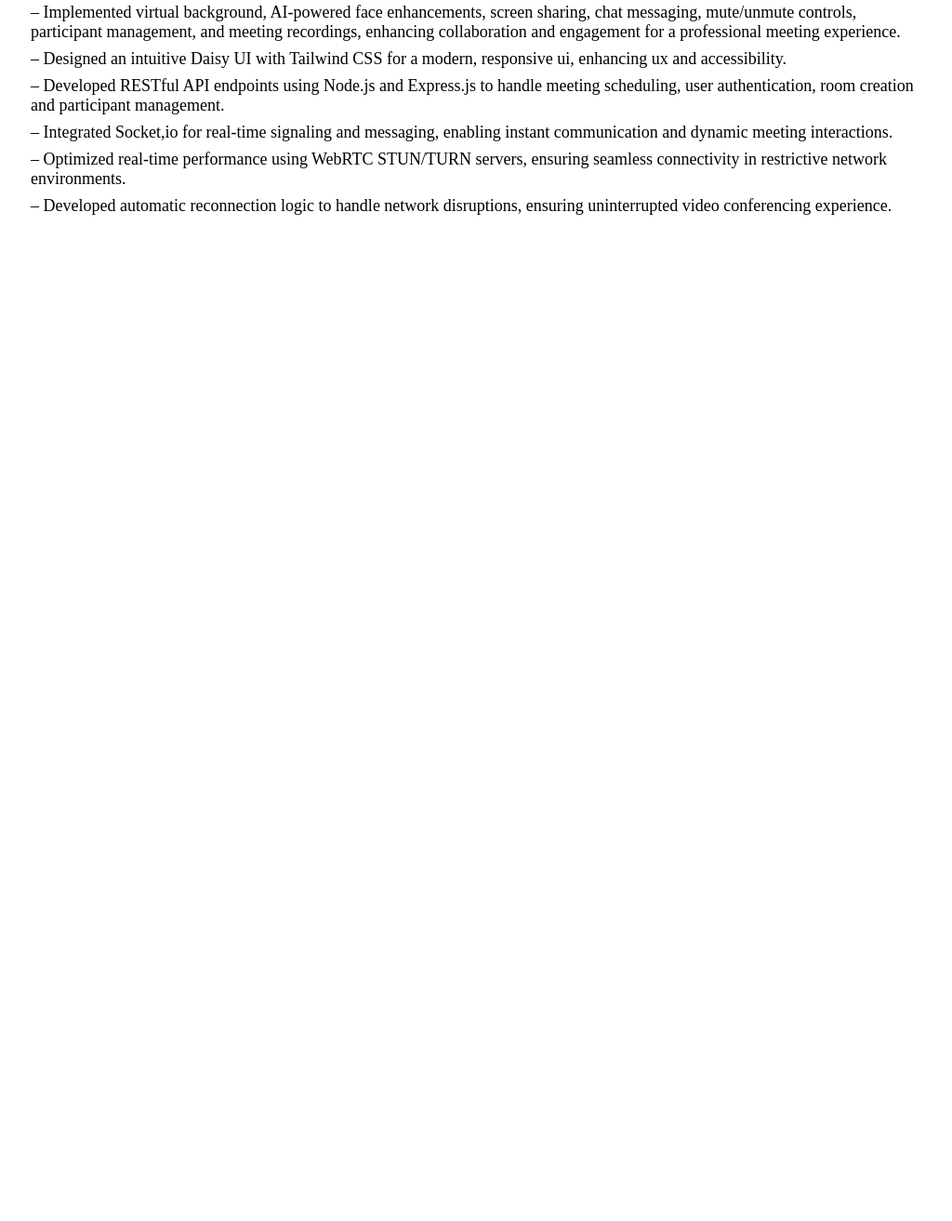
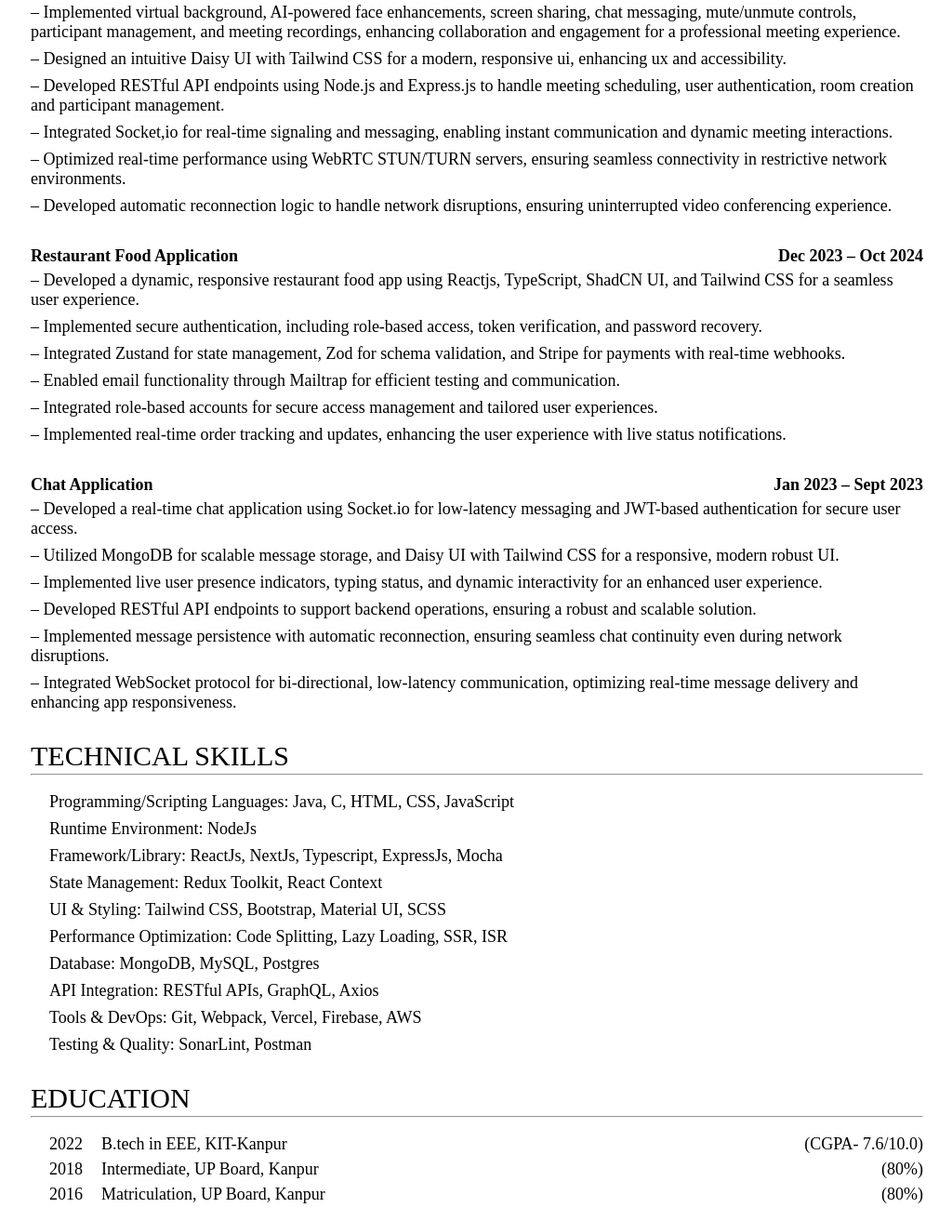
Before and after one commit to simallworld/Resume_Project, a plain HTML site: page index.html in a window 1280 px wide. Shown: the part 1211-2524 px from the top of the page at 93% size, without its empty margins (135-1159 px from the left). Before the commit the page ends 1453 px from the top, so only its background shows below. Drawn offline with Linux system fonts and the light colour scheme.

Commit message:
All the content information filled in the project just starting some beautification

```diff
--- a/index.html
+++ b/index.html
@@ -103,6 +103,7 @@
     </section>
 
     <!-- Projects section -->
+    <!-- Lumeet AI video meeting Application -->
 
     <section class="work-exp">
         <div class="main-heading">
@@ -137,6 +138,107 @@
         <p>&ndash; Developed automatic reconnection logic to handle network disruptions, ensuring uninterrupted video
             conferencing experience.</p>
     </section>
+
+    <!-- Restaurant Food Application -->
+
+    <section class="work-exp">
+        <div class="main-heading">
+            <br>
+            <div class="work">
+                <div class="company-duration">
+                    <h2>Restaurant Food Application</h2>
+                    <h2>Dec 2023 &ndash; Oct 2024</h2>
+                </div>
+            </div>
+        </div>
+        <p>&ndash; Developed a dynamic, responsive restaurant food app using Reactjs, TypeScript, ShadCN UI, and
+            Tailwind CSS for a seamless user experience.</p>
+        <p>&ndash; Implemented secure authentication, including role-based access, token verification, and password
+            recovery.</p>
+        <p>&ndash; Integrated Zustand for state management, Zod for schema validation, and Stripe for payments with
+            real-time webhooks.</p>
+        <p>&ndash; Enabled email functionality through Mailtrap for efficient testing and communication.</p>
+        <p>&ndash; Integrated role-based accounts for secure access management and tailored user experiences.</p>
+        <p>&ndash; Implemented real-time order tracking and updates, enhancing the user experience with live status
+            notifications.</p>
+    </section>
+
+    <!-- Chat Application -->
+
+    <section class="work-exp">
+        <div class="main-heading">
+            <br>
+            <div class="work">
+                <div class="company-duration">
+                    <h2>Chat Application</h2>
+                    <h2>Jan 2023 &ndash; Sept 2023</h2>
+                </div>
+            </div>
+        </div>
+        <p>&ndash; Developed a real-time chat application using Socket.io for low-latency messaging and JWT-based
+            authentication for secure user access.</p>
+        <p>&ndash; Utilized MongoDB for scalable message storage, and Daisy UI with Tailwind CSS for a responsive,
+            modern robust UI.</p>
+        <p>&ndash; Implemented live user presence indicators, typing status, and dynamic interactivity for an enhanced
+            user experience.</p>
+        <p>&ndash; Developed RESTful API endpoints to support backend operations, ensuring a robust and scalable
+            solution.</p>
+        <p>&ndash; Implemented message persistence with automatic reconnection, ensuring seamless chat continuity even
+            during network disruptions.</p>
+        <p>&ndash; Integrated WebSocket protocol for bi-directional, low-latency communication, optimizing real-time
+            message delivery and enhancing app responsiveness.</p>
+    </section>
+
+    <!-- TECHNICAL SKILLS -->
+
+    <section class="work-exp">
+        <div class="main-heading tech-skills">
+            <h3>TECHNICAL SKILLS</h3>
+            <hr>
+        </div>
+        <div class="tech-skills-para">
+            <p>Programming/Scripting Languages: Java, C, HTML, CSS, JavaScript</p>
+            <p>Runtime Environment: NodeJs</p>
+            <p>Framework/Library: ReactJs, NextJs, Typescript, ExpressJs, Mocha</p>
+            <p>State Management: Redux Toolkit, React Context</p>
+            <p>UI & Styling: Tailwind CSS, Bootstrap, Material UI, SCSS</p>
+            <p>Performance Optimization: Code Splitting, Lazy Loading, SSR, ISR</p>
+            <p>Database: MongoDB, MySQL, Postgres</p>
+            <p>API Integration: RESTful APIs, GraphQL, Axios</p>
+            <p>Tools & DevOps: Git, Webpack, Vercel, Firebase, AWS</p>
+            <p>Testing & Quality: SonarLint, Postman</p>
+        </div>
+    </section>
+
+    <!-- EDUCATION -->
+
+    <section class="education">
+        <div class="main-heading">
+            <h3>EDUCATION</h3>
+            <hr>
+        </div>
+        <div class="edu-detail">
+            <div class="edu-yr-loc">
+                <p>2022</p>
+                <p>B.tech in EEE, KIT-Kanpur</p>
+            </div>
+            <p>(CGPA- 7.6/10.0)</p>
+        </div>
+        <div class="edu-detail">
+            <div class="edu-yr-loc">
+                <p>2018</p>
+                <p>Intermediate, UP Board, Kanpur</p>
+            </div>
+            <p>(80%)</p>
+        </div>
+        <div class="edu-detail">
+            <div class="edu-yr-loc">
+                <p>2016</p>
+                <p>Matriculation, UP Board, Kanpur</p>
+            </div>
+            <p>(80%)</p>
+        </div>
+    </section>
 </main>
 
 <body>
--- a/style.css
+++ b/style.css
@@ -101,3 +101,36 @@ p{
 .space{
     margin-top: 20px;
 }
+
+.tech-skills-para{
+    margin-left: 20px;
+}
+
+.tech-skills hr{
+    margin-bottom: 20px;
+}
+
+.edu-detail{
+    display: flex;
+    flex-direction: row;
+    align-items: center;
+    justify-content: space-between;
+    margin-bottom: -10px;
+}
+
+.edu-detail p{
+    font-size: 18px;
+}
+
+.education hr{
+    margin-bottom: 20px;
+}
+
+.edu-yr-loc{
+    display: flex;
+    flex-direction: row;
+    align-items: center;
+    justify-content: space-evenly;
+    gap: 20px;
+    margin-left: 20px;
+}
```
